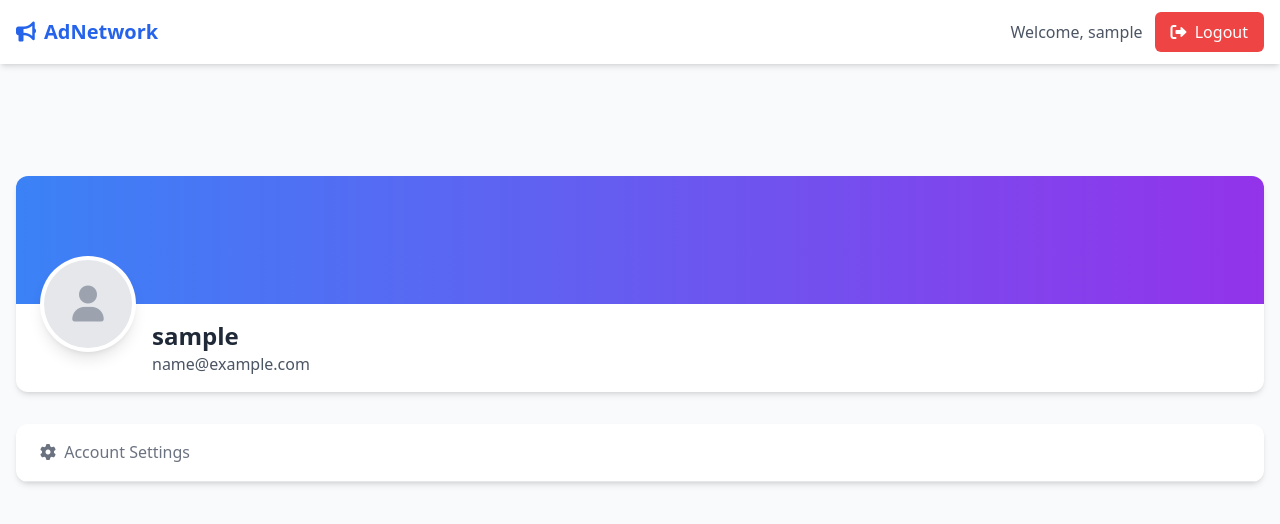
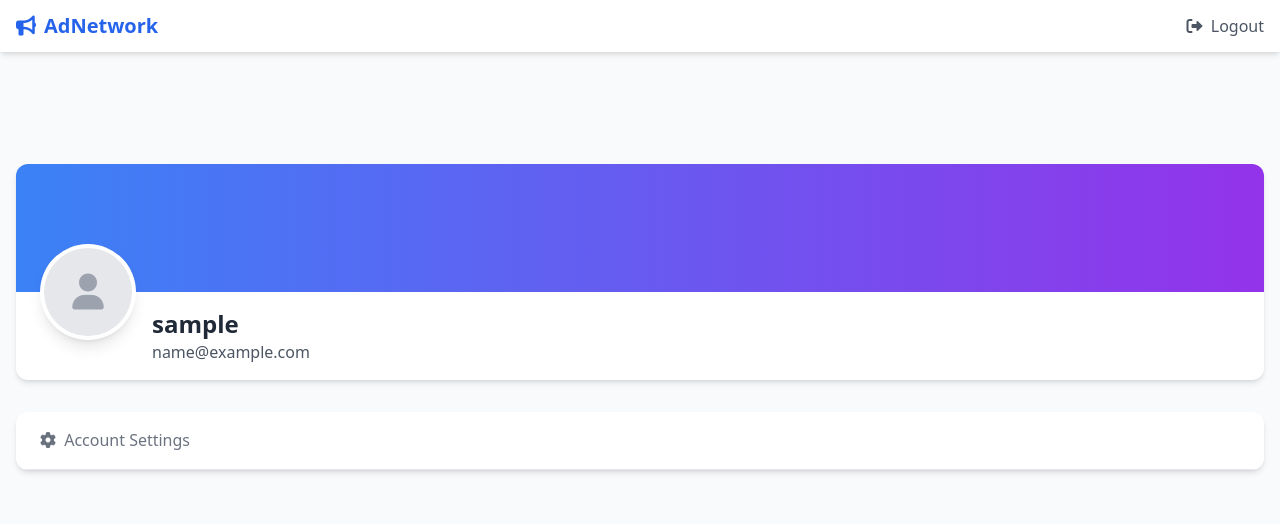
Before and after one commit to TanmayUDeshmukh/lalit, a plain HTML site: page profile.html in a window 1280 px wide. Drawn offline with nearby package versions, Linux system fonts and the light colour scheme; sample sign-in values are in the browser's storage.

Commit message:
some change

```diff
--- a/profile.html
+++ b/profile.html
@@ -133,10 +133,13 @@
                 // Update nav auth buttons
                 const navAuth = document.getElementById("navAuth");
                 navAuth.innerHTML = `
-                    <span class="mr-3 text-gray-600">Welcome, ${userData.username || 'User'}</span>
-                    <button id="logoutBtn" class="bg-red-500 hover:bg-red-600 text-white px-4 py-2 rounded-md transition-colors">
-                        <i class="fas fa-sign-out-alt mr-1"></i> Logout
+
+                                    <div class="flex items-center space-x-4">
+                    <button id="logoutBtn" class="text-gray-600 hover:text-red-600 transition" title="Logout">
+                        <i class="fas fa-sign-out-alt"></i>
+                        <span class="hidden md:inline ml-1">Logout</span>
                     </button>
+                </div>
                 `;
                 document.getElementById("logoutBtn").addEventListener("click", handleLogout);
 
```
